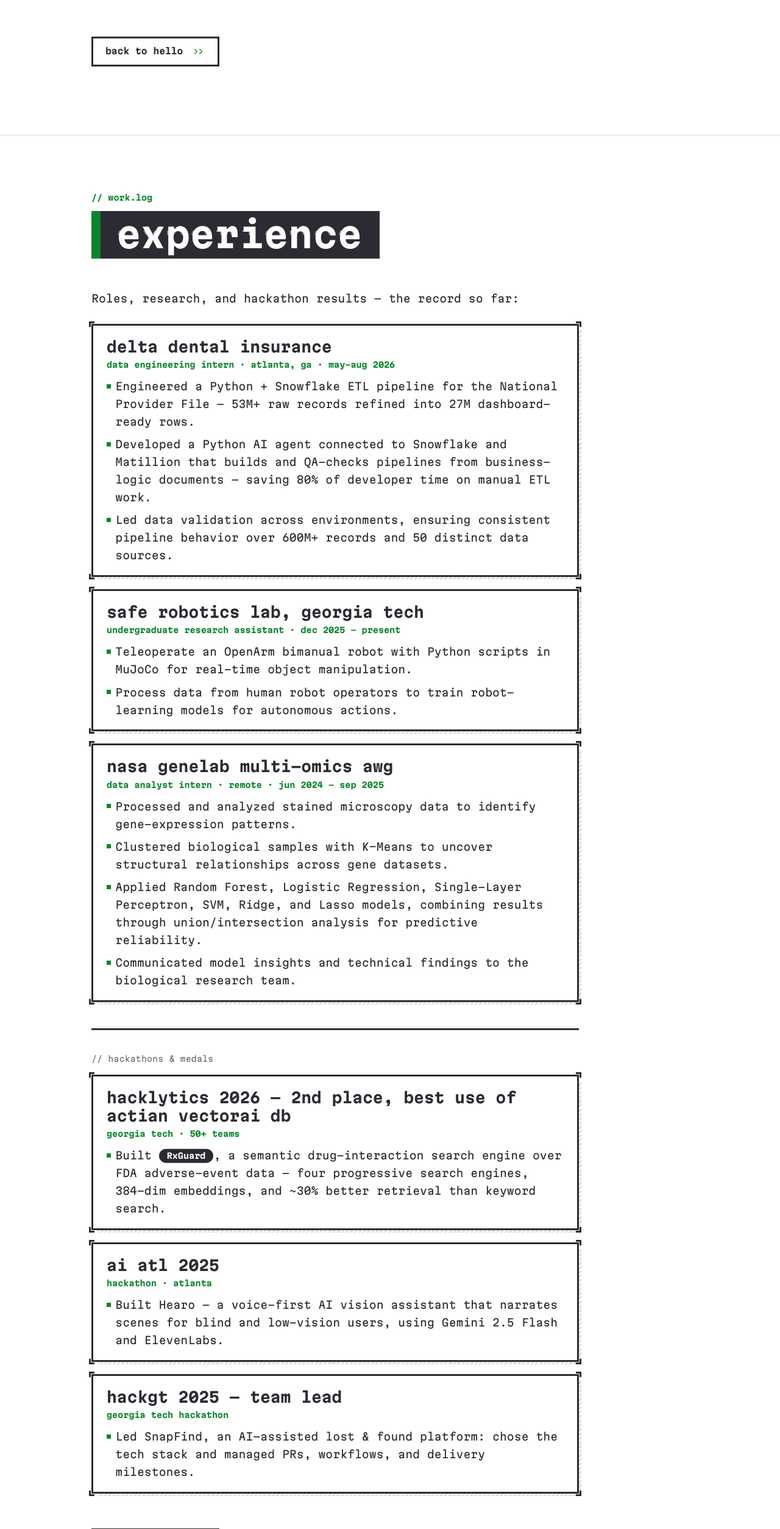
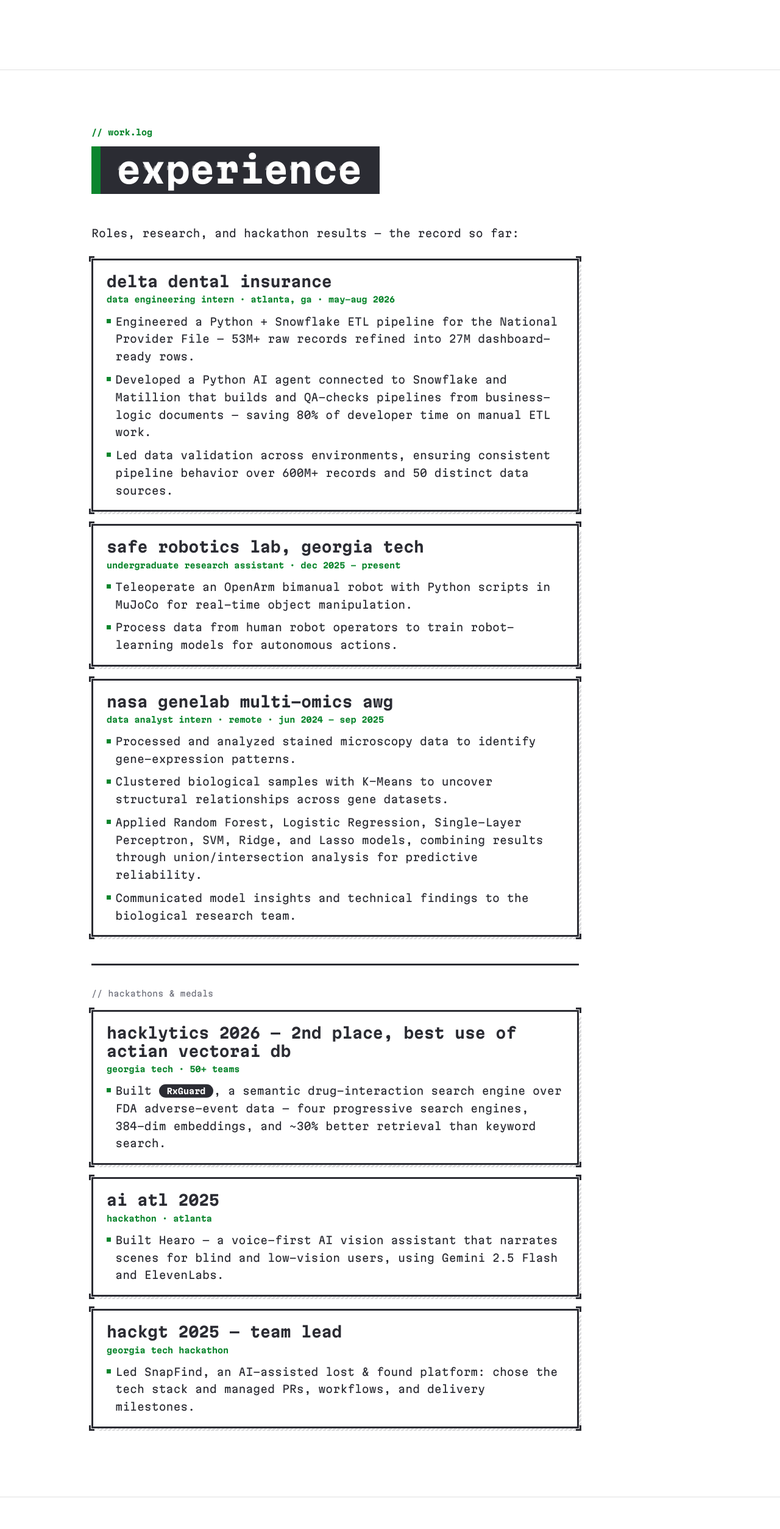
Before and after one commit to shawnaks/shawnaks.github.io, a React (Vite) app: page /case-study/1#/hello/ in a window 1280 px wide. Shown: the part 2884-5391 px from the top of the page at 61% size. Built offline with nearby package versions, Linux system fonts and the light colour scheme.

Commit message:
sections: drop the repeated back-to-hello ctas from about, experience and projects

```diff
--- a/src/routes/About.tsx
+++ b/src/routes/About.tsx
@@ -1,5 +1,4 @@
 import { useRef } from 'react';
-import { Cta } from '../components/Cta';
 import { LeafRain } from '../components/LeafRain';
 import { PlanList } from '../components/PlanList';
 import type { PlanItemData } from '../components/PlanItem';
@@ -7,7 +6,6 @@ import { Portrait } from '../components/Portrait';
 import { SectionTitle } from '../components/SectionTitle';
 import { SkillBars } from '../components/SkillBars';
 import { FACTS } from '../data/site';
-import type { SectionNavHandler } from '../lib/sections';
 import { useReveal } from '../hooks/useReveal';
 import '../styles/about.css';
 
@@ -33,12 +31,8 @@ const COURSES = [
 const TOOLS =
   'Git · VS Code · IntelliJ & PyCharm · Jupyter · Claude Code & GitHub Copilot · Figma · Agile/Scrum · Prompt Engineering';
 
-type AboutProps = {
-  onNavigate?: SectionNavHandler;
-};
-
 /** The `about` section: bio, education, coursework, skill stack. */
-export function About({ onNavigate }: AboutProps) {
+export function About() {
   const sectionRef = useRef<HTMLElement>(null);
 
   useReveal(sectionRef);
@@ -109,10 +103,6 @@ export function About({ onNavigate }: AboutProps) {
           <p className="section-label about-label anim">// tools &amp; more</p>
 
           <p className="tools-line anim">{TOOLS}</p>
-
-          <p className="cta-row anim">
-            <Cta onNavigate={onNavigate} />
-          </p>
         </div>
       </div>
     </section>
--- a/src/routes/Experience.tsx
+++ b/src/routes/Experience.tsx
@@ -2,7 +2,6 @@ import '../styles/experience.css';
 
 import { useRef } from 'react';
 import type { ReactNode } from 'react';
-import { Cta } from '../components/Cta';
 import { PlanItem } from '../components/PlanItem';
 import { PlanList } from '../components/PlanList';
 import { SectionTitle } from '../components/SectionTitle';
@@ -139,10 +138,6 @@ export function Experience({ onNavigate }: ExperienceProps) {
               <RecordCard key={item.name} {...item} />
             ))}
           </PlanList>
-
-          <p className="cta-row anim">
-            <Cta onNavigate={onNavigate} />
-          </p>
         </div>
       </div>
     </section>
--- a/src/routes/MainPage.tsx
+++ b/src/routes/MainPage.tsx
@@ -64,9 +64,9 @@ export function MainPage({ onNavigate, onCaseStudyNavigate }: MainPageProps) {
       <SectionRail onNavigate={onNavigate} />
       <div className="page-stack">
         <Hello onNavigate={onNavigate} />
-        <About onNavigate={onNavigate} />
+        <About />
         <Experience onNavigate={onNavigate} />
-        <Projects onNavigate={onCaseStudyNavigate} onSectionNavigate={onNavigate} />
+        <Projects onNavigate={onCaseStudyNavigate} />
         <Contact onNavigate={onNavigate} />
       </div>
     </>
--- a/src/routes/Projects.tsx
+++ b/src/routes/Projects.tsx
@@ -1,7 +1,6 @@
 import '../styles/projects.css';
 
 import { useRef } from 'react';
-import { Cta } from '../components/Cta';
 import { Chevrons, Icon } from '../components/Icon';
 import { SectionTitle } from '../components/SectionTitle';
 import { ScreenshotFrame } from '../components/ScreenshotFrame';
@@ -9,7 +8,6 @@ import { TransitionLink } from '../components/TransitionLink';
 import { PROJECTS } from '../data/projects';
 import type { ProjectData } from '../data/projects';
 import type { NavigateHandler } from '../lib/transition';
-import type { SectionNavHandler } from '../lib/sections';
 import { useReveal } from '../hooks/useReveal';
 
 type ProjectCardProps = {
@@ -81,12 +79,10 @@ function ProjectCard({ project, onNavigate }: ProjectCardProps) {
 type ProjectsProps = {
   /** Case-study links keep the outgoing route transition. */
   onNavigate?: NavigateHandler;
-  /** The section CTA scrolls back to hello. */
-  onSectionNavigate?: SectionNavHandler;
 };
 
 /** The `projects` section: selected work, one card per case study. */
-export function Projects({ onNavigate, onSectionNavigate }: ProjectsProps) {
+export function Projects({ onNavigate }: ProjectsProps) {
   const sectionRef = useRef<HTMLElement>(null);
 
   useReveal(sectionRef);
@@ -116,10 +112,6 @@ export function Projects({ onNavigate, onSectionNavigate }: ProjectsProps) {
               </li>
             ))}
           </ul>
-
-          <p className="cta-row anim">
-            <Cta onNavigate={onSectionNavigate} />
-          </p>
         </div>
       </div>
     </section>
```
